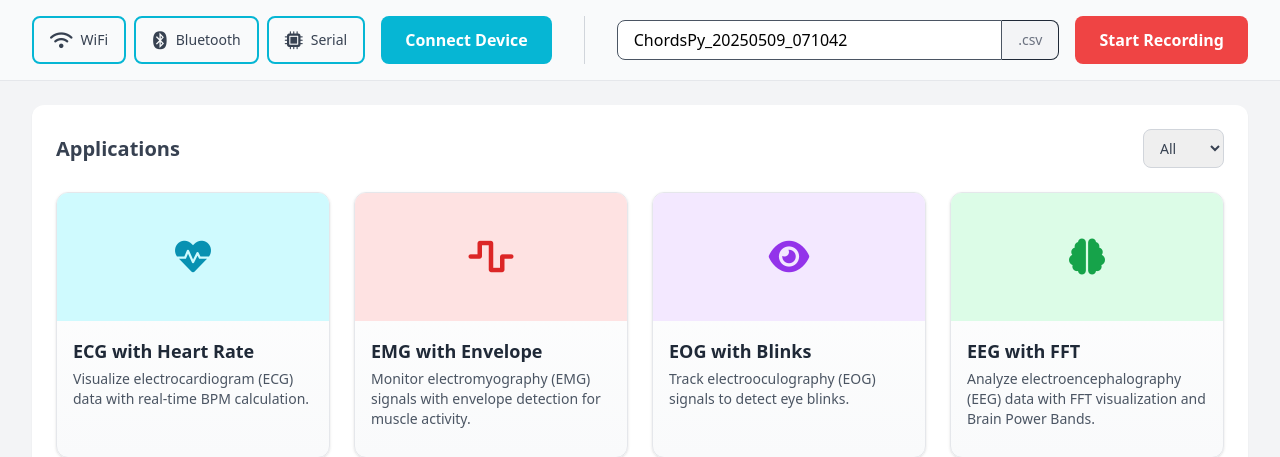
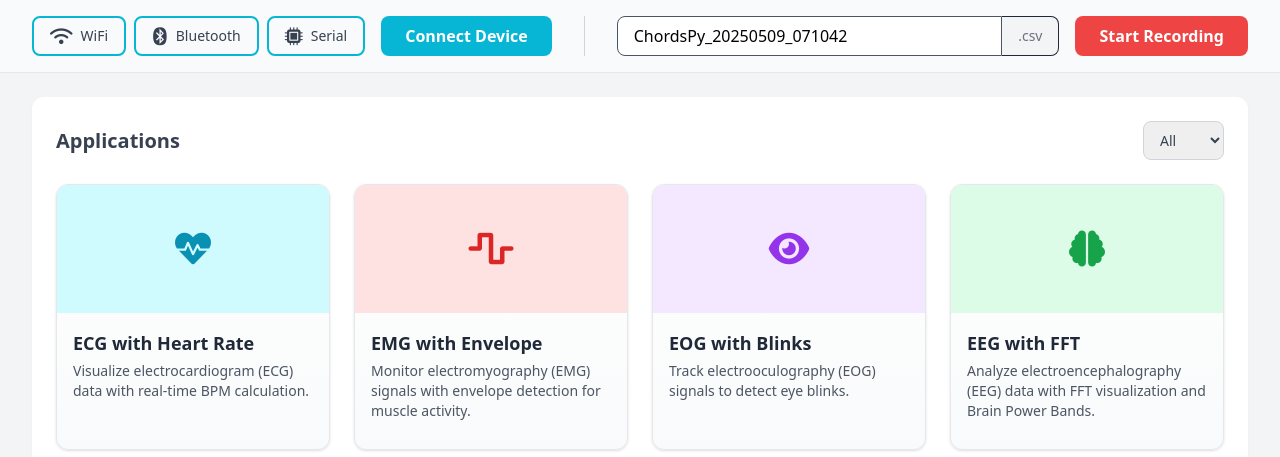
Before and after one commit to upsidedownlabs/Chords-Python, a Flask app: page / in a window 1280 px wide. Shown: the part 56-513 px from the top of the page. Run offline with Flask 3, Linux system fonts and the light colour scheme; some libraries are stand-ins or nearby versions.

Commit message:
Disconnecting button added and reduce the size of buttons

```diff
--- a/templates/index.html
+++ b/templates/index.html
@@ -31,27 +31,30 @@
     <section class="px-8 py-4 sticky top-14 z-40 bg-gray-50 dark:bg-gray-900 border-b dark:border-gray-700">
         <div class="flex flex-col md:flex-row md:items-center gap-4">
             <div class="flex gap-2 flex-wrap">
-                <button data-protocol="wifi" class="connection-btn h-12 px-4 border-2 border-cyan-500 rounded-lg flex items-center gap-2 hover:bg-cyan-500 hover:text-white transition-colors text-gray-700 dark:text-gray-200 cursor-pointer">
+                <button data-protocol="wifi" class="connection-btn h-10 px-4 border-2 border-cyan-500 rounded-lg flex items-center gap-2 hover:bg-cyan-500 hover:text-white transition-colors text-gray-700 dark:text-gray-200 cursor-pointer">
                     <i class="fas fa-wifi text-lg"></i>
                     <span class="text-sm font-medium">WiFi</span>
                 </button>
-                <button data-protocol="ble" class="connection-btn h-12 px-4 border-2 border-cyan-500 rounded-lg flex items-center gap-2 hover:bg-cyan-500 hover:text-white transition-colors text-gray-700 dark:text-gray-200 cursor-pointer">
+                <button data-protocol="ble" class="connection-btn h-10 px-4 border-2 border-cyan-500 rounded-lg flex items-center gap-2 hover:bg-cyan-500 hover:text-white transition-colors text-gray-700 dark:text-gray-200 cursor-pointer">
                     <i class="fab fa-bluetooth text-lg"></i>
                     <span class="text-sm font-medium">Bluetooth</span>
                 </button>
-                <button data-protocol="usb" class="connection-btn h-12 px-4 border-2 border-cyan-500 rounded-lg flex items-center gap-2 hover:bg-cyan-500 hover:text-white transition-colors text-gray-700 dark:text-gray-200 cursor-pointer">
+                <button data-protocol="usb" class="connection-btn h-10 px-4 border-2 border-cyan-500 rounded-lg flex items-center gap-2 hover:bg-cyan-500 hover:text-white transition-colors text-gray-700 dark:text-gray-200 cursor-pointer">
                     <i class="fas fa-microchip text-lg"></i>
                     <span class="text-sm font-medium">Serial</span>
                 </button>
             </div>
-            <button id="connect-btn" class="h-12 bg-cyan-500 text-white rounded-lg hover:bg-cyan-600 transition-colors font-semibold px-6">
+            <button id="connect-btn" class="h-10 bg-cyan-500 text-white rounded-lg hover:bg-cyan-600 transition-colors font-semibold px-6">
                 Connect Device
             </button>
-            <button id="connecting-btn" class="h-12 bg-yellow-500 text-white rounded-lg font-semibold px-6 hidden" disabled>
+            <button id="connecting-btn" class="h-10 bg-yellow-500 text-white rounded-lg font-semibold px-6 hidden" disabled>
                 <i class="fas fa-spinner fa-spin mr-2"></i> Connecting...
             </button>
-            <button id="disconnect-btn" class="h-12 bg-gray-500 text-white rounded-lg hover:bg-gray-600 transition-colors font-semibold px-6 hidden">
+            <button id="disconnect-btn" class="h-10 bg-gray-500 text-white rounded-lg hover:bg-gray-600 transition-colors font-semibold px-6 hidden">
                 Disconnect
+            </button>
+            <button id="disconnecting-btn" class="h-10 bg-yellow-500 text-white rounded-lg font-semibold px-6 hidden" disabled>
+                <i class="fas fa-spinner fa-spin mr-2"></i> Disconnecting...
             </button>
 
             <div class="hidden md:block self-stretch w-px bg-gray-300 dark:bg-gray-700 mx-4"></div>
@@ -65,7 +68,7 @@
                 </span>
             </div>
 
-            <button id="record-btn" class="h-12 bg-red-500 text-white rounded-lg hover:bg-red-600 transition-colors font-semibold px-6">
+            <button id="record-btn" class="h-10 bg-red-500 text-white rounded-lg hover:bg-red-600 transition-colors font-semibold px-6">
                 Start Recording
             </button>
             <div id="recording-status" class="flex items-center hidden">
@@ -354,6 +357,7 @@
         const connectBtn = document.getElementById('connect-btn');
         const connectingBtn = document.getElementById('connecting-btn');
         const disconnectBtn = document.getElementById('disconnect-btn');
+        const disconnectingBtn = document.getElementById('disconnecting-btn');
         const recordBtn = document.getElementById('record-btn');
         const filenameInput = document.getElementById('filename');
         const recordingStatus = document.getElementById('recording-status');
@@ -699,7 +703,7 @@
             try {
                 // Show connecting state during disconnection
                 disconnectBtn.classList.add('hidden');
-                connectingBtn.classList.remove('hidden');
+                disconnectingBtn.classList.remove('hidden');
                 showStatus('Disconnecting...', 'fa-spinner fa-spin', 'text-blue-500');
 
                 const response = await fetch('/disconnect', { method: 'POST' });
@@ -708,7 +712,7 @@
                 if (data.status === 'disconnected') {
                     isConnected = false;
                     // Return to connect state
-                    connectingBtn.classList.add('hidden');
+                    disconnectingBtn.classList.add('hidden');
                     connectBtn.classList.remove('hidden');
 
                     // Reset all protocol buttons
@@ -748,7 +752,7 @@
             } catch (error) {
                 console.error('Disconnection error:', error);
                 // Return to disconnect state if disconnection failed
-                connectingBtn.classList.add('hidden');
+                disconnectingBtn.classList.add('hidden');
                 disconnectBtn.classList.remove('hidden');
                 showStatus(`Disconnection failed: ${error.message}`, 'fa-times-circle', 'text-red-500');
             }
@@ -867,6 +871,7 @@
                         if (isConnected) {
                             isConnected = false;
                             disconnectBtn.classList.add('hidden');
+                            disconnectingBtn.classList.add('hidden');
                             connectingBtn.classList.add('hidden');
                             connectBtn.classList.remove('hidden');
 
```
